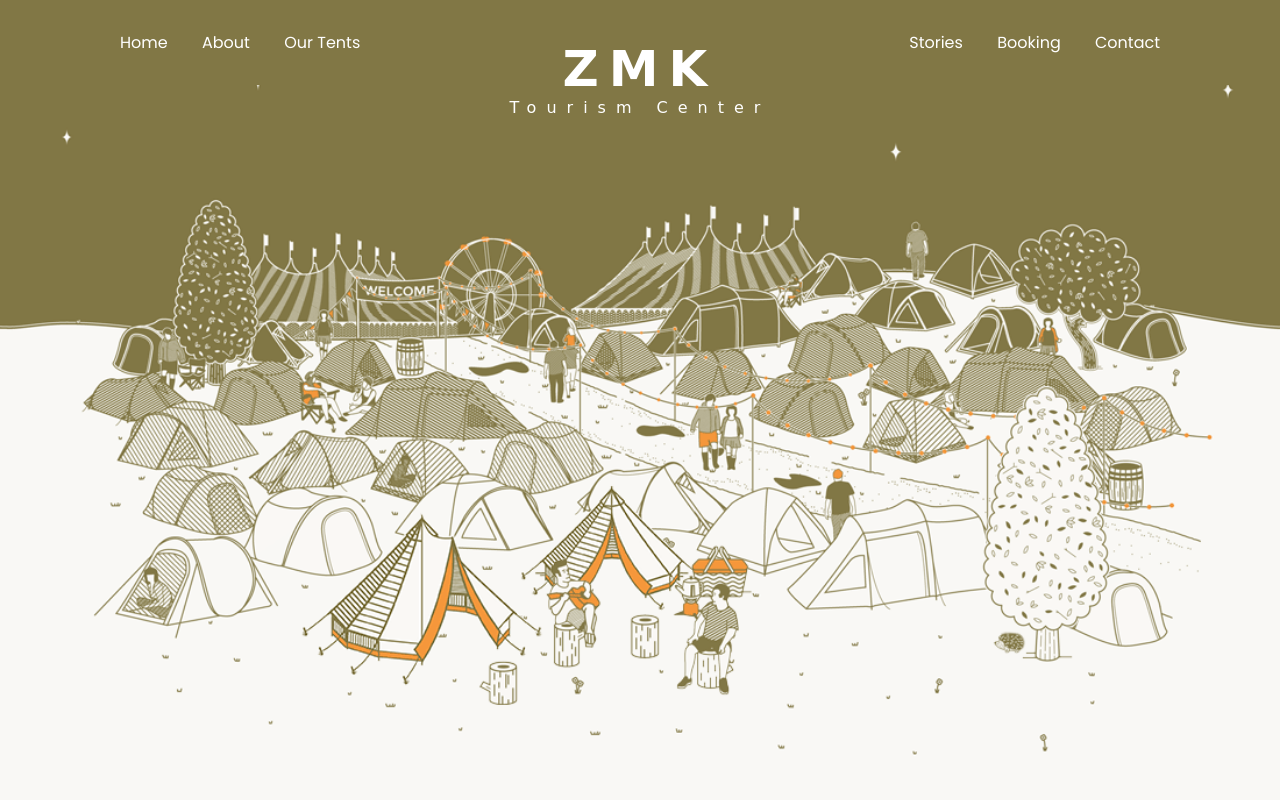
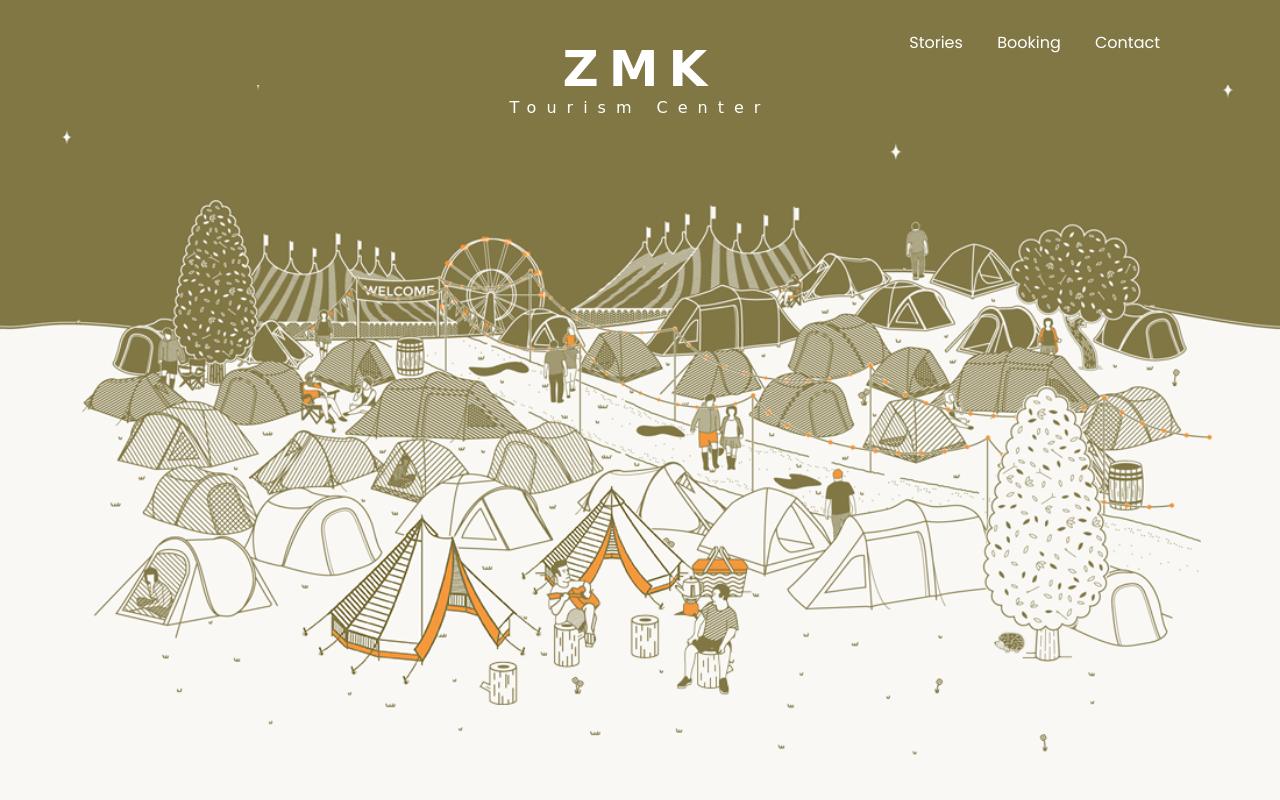
Before and after one commit to Nazarseven/zmk, a plain HTML site: page index.html in a window 1280 px wide. Shown: the top 800 px of the page. Drawn offline with Linux system fonts and the light colour scheme; a web font is replaced by a local one.

Commit message:
Update index.html

```diff
--- a/index.html
+++ b/index.html
@@ -154,6 +154,8 @@
       var zmk = document.getElementById("zmk");
       var zmktitle = document.getElementById("zmktitle");
 
+      ular.style.display = "none";
+
       function menutoggle() {
         if (navlar.style.maxHeight == "0px") {
           navlar.style.maxHeight = "400px";
```
